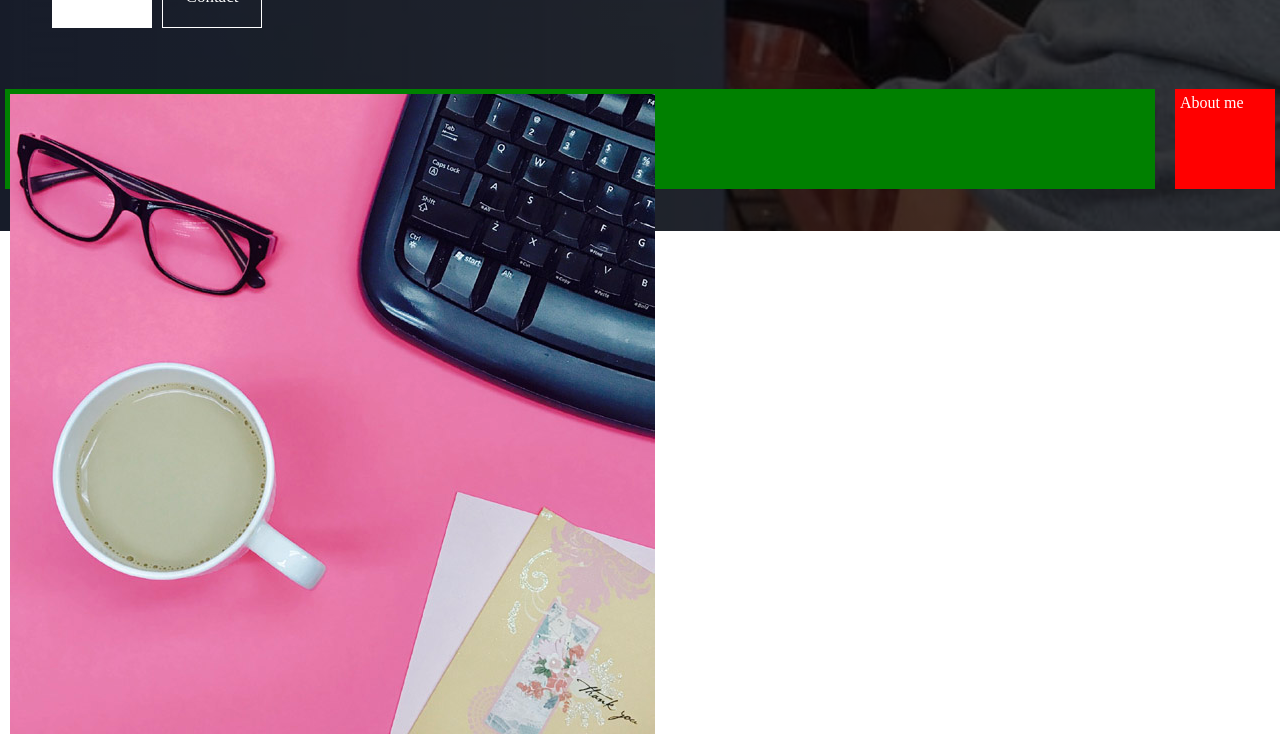
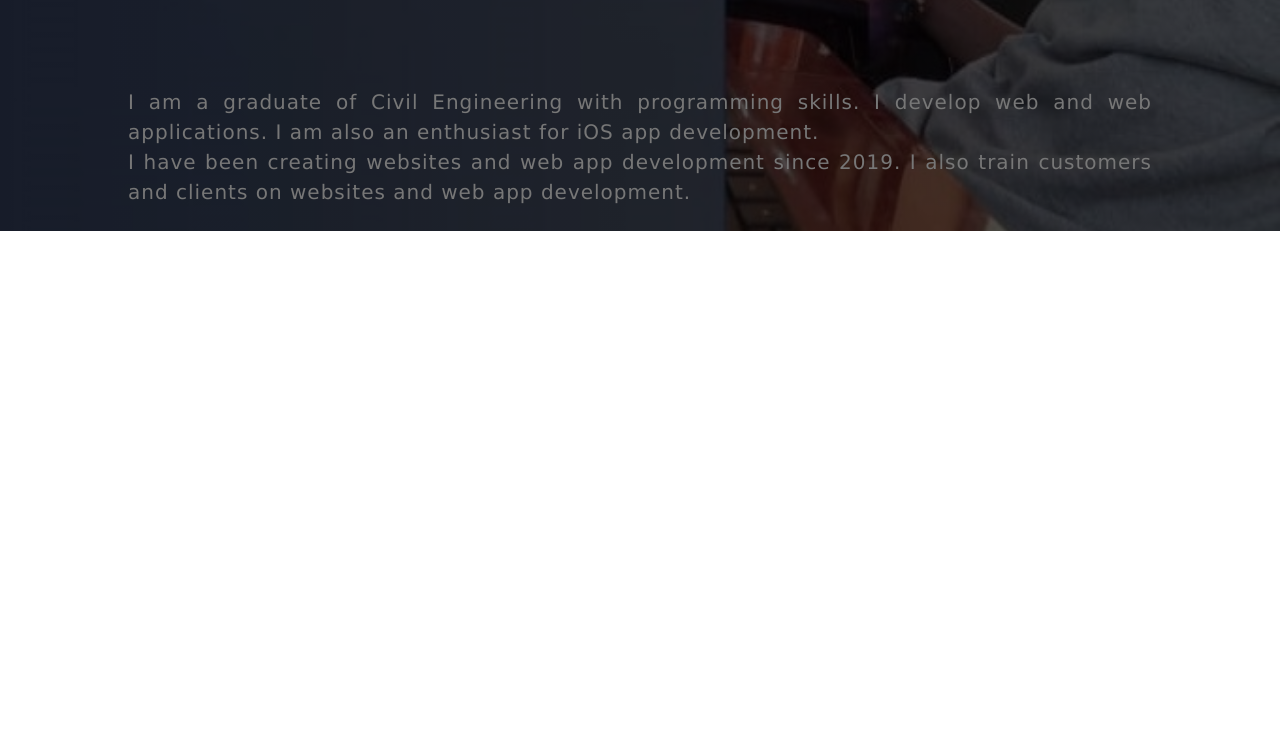
Before and after one commit to sirconfy/Assignment1, a plain HTML site: page portfolio.html in a window 1280 px wide. Shown: the part 553-1287 px from the top of the page. After the commit the page ends 800 px from the top, so only its background shows below. Drawn offline with Linux system fonts and the light colour scheme.

Commit message:
Day3 portfolio

```diff
--- a/portfolio.css
+++ b/portfolio.css
@@ -226,40 +226,24 @@ text-align: center;
 }
 
 
-
-
-
-.vertical {
-  writing-mode: vertical-rl;
-  margin-top: -850vh;
-  margin-right: -370vw;
-  color: rgb(114, 52, 52);
-  font-size: 40vh;
-  /* padding-right: 50vw; */
-  }
-
 .cover{
   display: flex;
-  gap: 20px;
-  flex-wrap: wrap;
-  padding: 5px
-}
-
-.box{
-  width: 100px;
-height: 100px;
-padding: 5px
+  margin-top:5%;
+  /* flex-wrap: wrap; */
 }
 
 .box-1{
-  background: green;
-  flex-grow: 10;
-
-}
-.box-2 {
-  background-color: red;
-  color: white;
-  flex-shrink: 0;
+  flex-grow: 4;
+font-family: Verdana, Geneva, Tahoma, sans-serif;
+line-height: 1.5em;
+letter-spacing:1px;
+display: block;
+color: #777;
+text-align: justify;
+font-size: 4vw;
+width: 20px;
+margin-left: 10%;
+margin-right: 10%;
 }
 
 
@@ -271,7 +255,8 @@ padding: 5px
 
 
 
-/* media queris */
+
+/* media query */
 
 @media only screen and (min-width: 320px) {
   #menu{
@@ -286,54 +271,26 @@ padding: 5px
 
     margin-top: 3%;
     }
-
-
 }
 
-
-
-@media only screen and (min-width: 650px) {
-  #menu{
-    margin-top: 5px;
-    /* position: absolute; */
-    font-size:30px;
-   }
-   .logo{
-
-    font-size: 2vw;
-    /* margin-left: 30px; */
-  }
+@media only screen and (min-width: 370px) {
   .page{
 
-
-    margin-top: 10%;
-    }
-
-}
-
-
-@media only screen and (min-width: 670px) {
-  #menu{
-    margin-top: -10px;
-    /* position: absolute; */
-    font-size:30px;
+    margin-top: -1vh;
     }
 }
-
-
-  @media only screen and (min-width: 372px) {
-    .page{
-
-      margin-top: 3%;
-      }
-
-
-  }
-
 
 @media only screen and (min-width: 400px){
   h2{
     font-size: 5vh;
+  }
+
+.cover{
+margin-top: 10%;
+}
+
+.box-1{
+font-size: 3vw;
 }
 }
 
@@ -366,7 +323,17 @@ padding: 5px
         margin-left: 4%;
       }
 
+      .cover{
+        margin-top: 8%;
       }
+
+      .box-1{
+      font-size: 3vw;
+      }
+}
+
+
+
 
 @media only screen and (min-width: 600px) {
   .page{
@@ -399,9 +366,41 @@ padding: 5px
       text-align: center;
 
       }
+      .cover{
+        margin-top: 8%;
+      }
+
+      .box-1{
+      font-size: 15px;
+      }
+}
+
+@media only screen and (min-width: 650px) {
+  #menu{
+    margin-top: -10px;
+    /* position: absolute; */
+    font-size:30px;
+   }
+   .logo{
+
+    font-size: 2vw;
+    /* margin-left: 30px; */
+  }
+  .page{
 
 
+    margin-top: 10%;
+    }
 
+}
+
+
+@media only screen and (min-width: 670px) {
+  #menu{
+    margin-top: -10px;
+    /* position: absolute; */
+    font-size:30px;
+   }
   }
 
 
@@ -417,9 +416,31 @@ padding: 5px
         font-size: 7vh;
       }
   }
+  @media only screen and (min-width: 900px) {
+    .page{
+
+      margin-top: 5%;
+      }
+    .cover{
+      margin-top: 60px;
+    }
+
+    .box-1{
+    font-size: 15px;
+    }
+
+
+  }
+
 
 
   @media only screen and (min-width: 1000px) {
+
+
+    .page{
+
+      margin-top: 1%;
+      }
     .social-container {
 
       margin-left: 3%;
@@ -448,48 +469,49 @@ padding: 5px
 
         }
 
-
-
-
         .btn-main, .btn-main:active, .btn-main.active{
           font-size: 17px;
         min-width: 100px;
         padding: 20px;
         text-align: center;
 
+        }
 
+
+    .cover{
+      margin-top: 4px;
+    }
+
+    .box-1{
+    font-size: 20px;
+    }
+
+
+  }
+
+
+
+  @media only screen and (min-width: 1080px) {
+
+    .cover{
+      margin-top: 30px;
+    }
+
+    .box-1{
+    font-size: 20px;
     }
 
   }
 
 
+  @media only screen and (min-width: 1090px) {
 
+    .cover{
+      margin-top: 90px;
+    }
 
+    .box-1{
+    font-size: 20px;
+    }
 
-
-
-
-/* button media querry */
-
-
-/*  medium-sized devices */
-/* @media all and (min-width: 501px) and (max-width: 800px)
-{
-.container{
-  text-align:center;
   }
-.btn{
-  margin-right:4px;
-  display: inline-block;
-}
-.btn-small, .btn-small:active, .btn-small.active{
-  font-size: 14px;
-  min-width: 50px;
-  padding: 6px;
-}
-.btn-main, .btn-main:active, .btn-main.active{
-  font-size: 18px;
-  min-width: 100px;
-  padding:9px;
-}
-    } */
--- a/portfolio.html
+++ b/portfolio.html
@@ -25,7 +25,7 @@
         <a href="#">Click ￬</a>
         <ul class="hidden">
             <li><a href="#">HOME</a></li>
-            <li><a href="#">ABOUT</a></li>
+            <li><a href="#about">ABOUT</a></li>
             <li><a href="#">EXPERIENCE</a></li>
             <li><a href="#">CONTACTME</a></li>
         </ul>
@@ -58,13 +58,14 @@
   <div class="btn btn-main">Contact</div>
 
   </div>
-  <br><br><br>
+  <!-- <br><br><br> -->
 
-  <div class = "cover">
-    <div class = "box box-1">
-      <img src="about1.jpg"  alt="coding image"/>
+  <div class = "cover" id="about">
+    <div class = " box-1">
+      I am a graduate of Civil Engineering with programming skills. I develop web and web applications.
+       I am also an enthusiast for iOS app development. <br/>
+       I have been creating websites and web app development  since 2019. I also train customers and clients on websites and web app development.
     </div>
-  <div class="box box-2">About me</div>
 
   </div>
 
```
Lines whose indentation alone changed are shown as unchanged.
